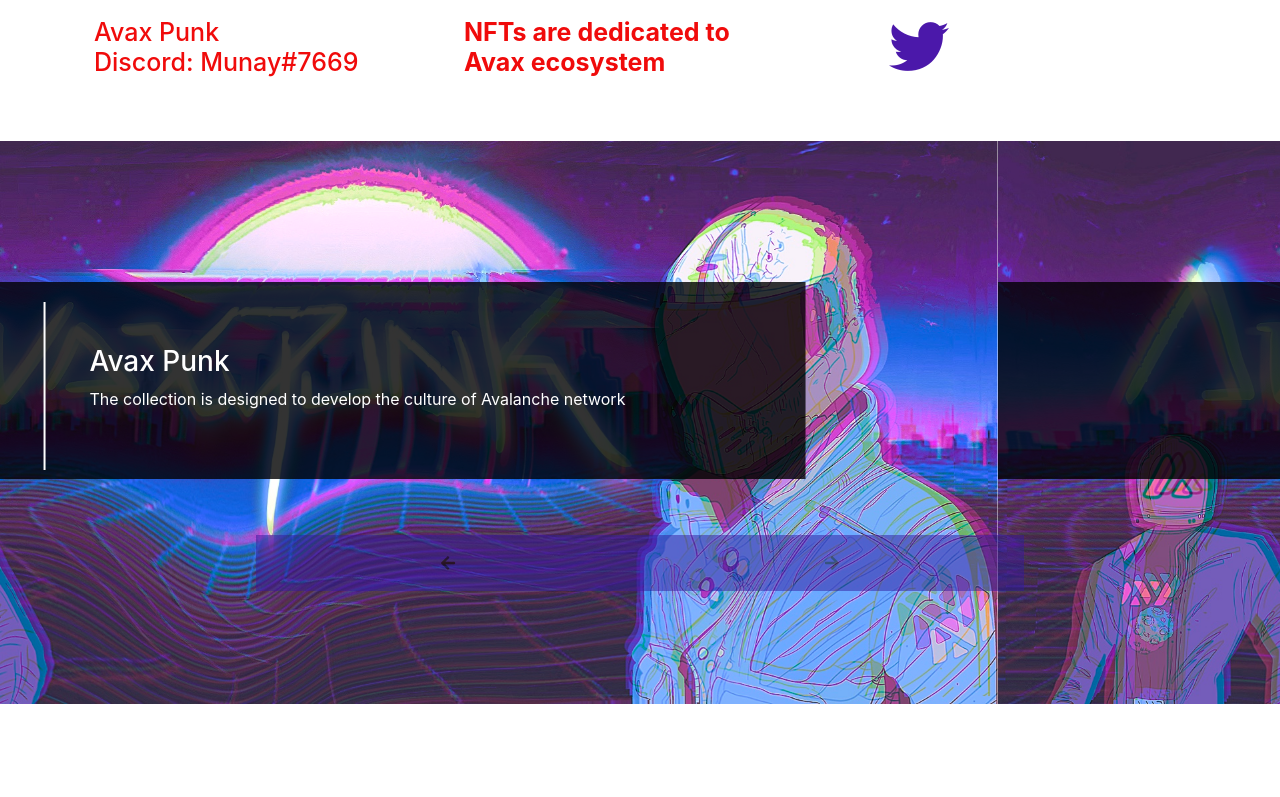
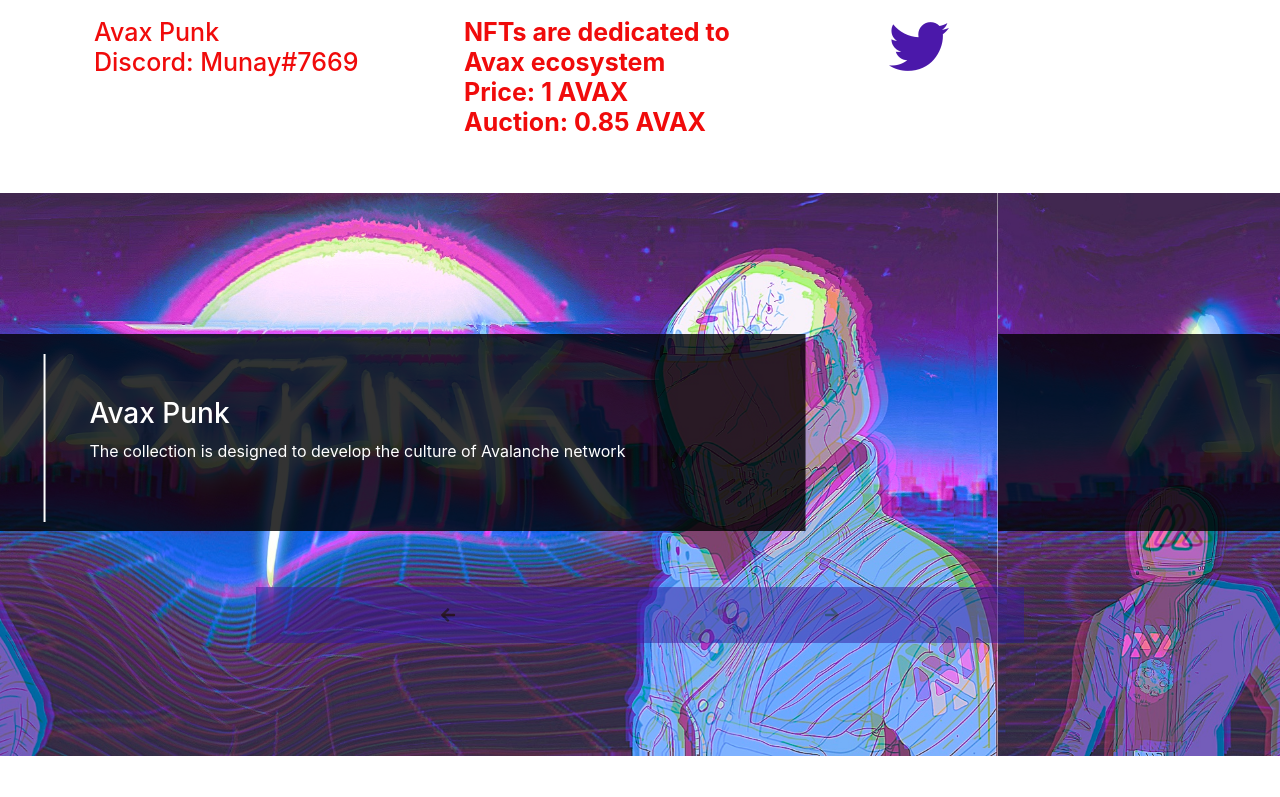
Before and after one commit to avaxart/munayart, a plain HTML site: page index.html in a window 1280 px wide. Shown: the top 797 px of the page. Drawn offline with nearby package versions, Linux system fonts and the light colour scheme.

Commit message:
Update index.html

```diff
--- a/index.html
+++ b/index.html
@@ -25,7 +25,8 @@
                 Discord: Munay#7669 </h1>
          </div>
          <div class="col-12 col-md-4 col-lg-4 col-xl-4 conrainer">
-             <h1><b>NFTs are dedicated to<br>Avax ecosystem</b></h1>
+             <h1><b>NFTs are dedicated to<br>Avax ecosystem<br>Price: 1 AVAX<br>
+Auction: 0.85 AVAX</b></h1>
          </div>
          <div class="col-12 col-sm-4 col-md-4 col-lg-4 col-xl-4 container">
            <ul class="social">
```
